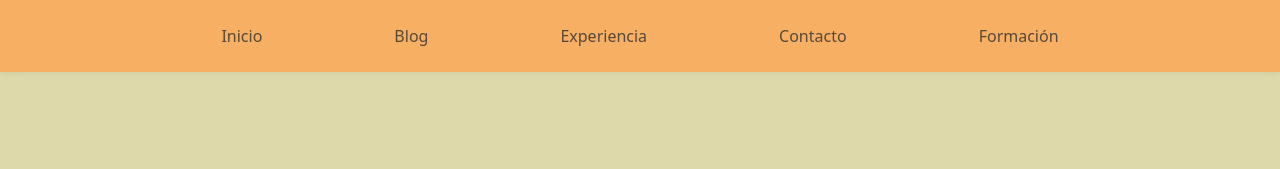
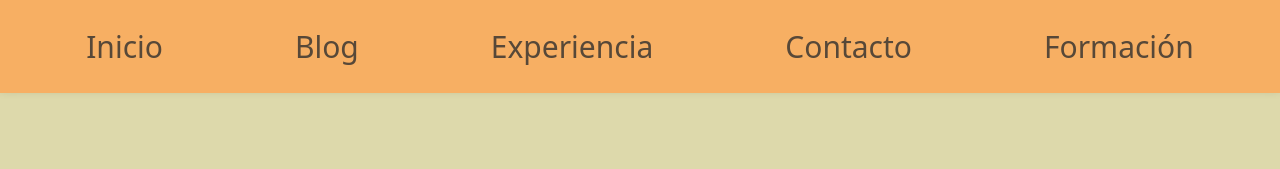
Before and after one commit to Srezequielr/controlPractico, a plain HTML site: page index.html in a window 1280 px wide. Shown: the top 169 px of the page. Drawn offline with nearby package versions, Linux system fonts and the light colour scheme; a web font is replaced by a local one.

Commit message:
Last Lucas Commit (I hope so) :cry:

```diff
--- a/index.html
+++ b/index.html
@@ -25,7 +25,7 @@
       <section class="">
         <ul class="nav p-3 justify-content-center">
           <li class="nav-item">
-            <a href="#" class="nav-link text-body-secondary">Inicio</a>
+            <a href="#" class="nav-link text-body-secondary navite">Inicio</a>
           </li>
           <li class="nav-item navite">
             <a href="#blogg" class="nav-link text-body-secondary">Blog</a>
--- a/styles.css
+++ b/styles.css
@@ -31,9 +31,14 @@ body {
   padding: 0 50px;
 }
 
+.navite{
+  font-size: 30px;
+}
+
 @media (max-width: 1024px) {
   .navite {
     padding-left: 0px;
+    font-size: 15px;
   }
 }
 
```
